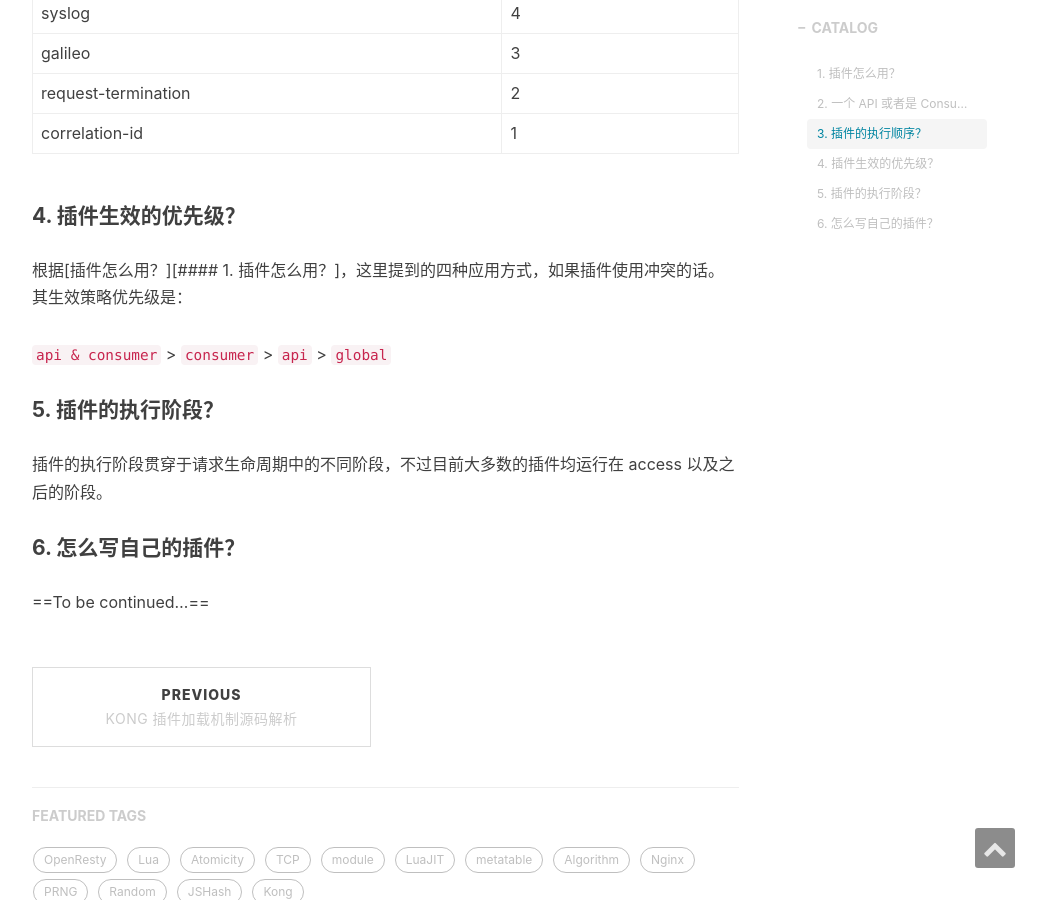
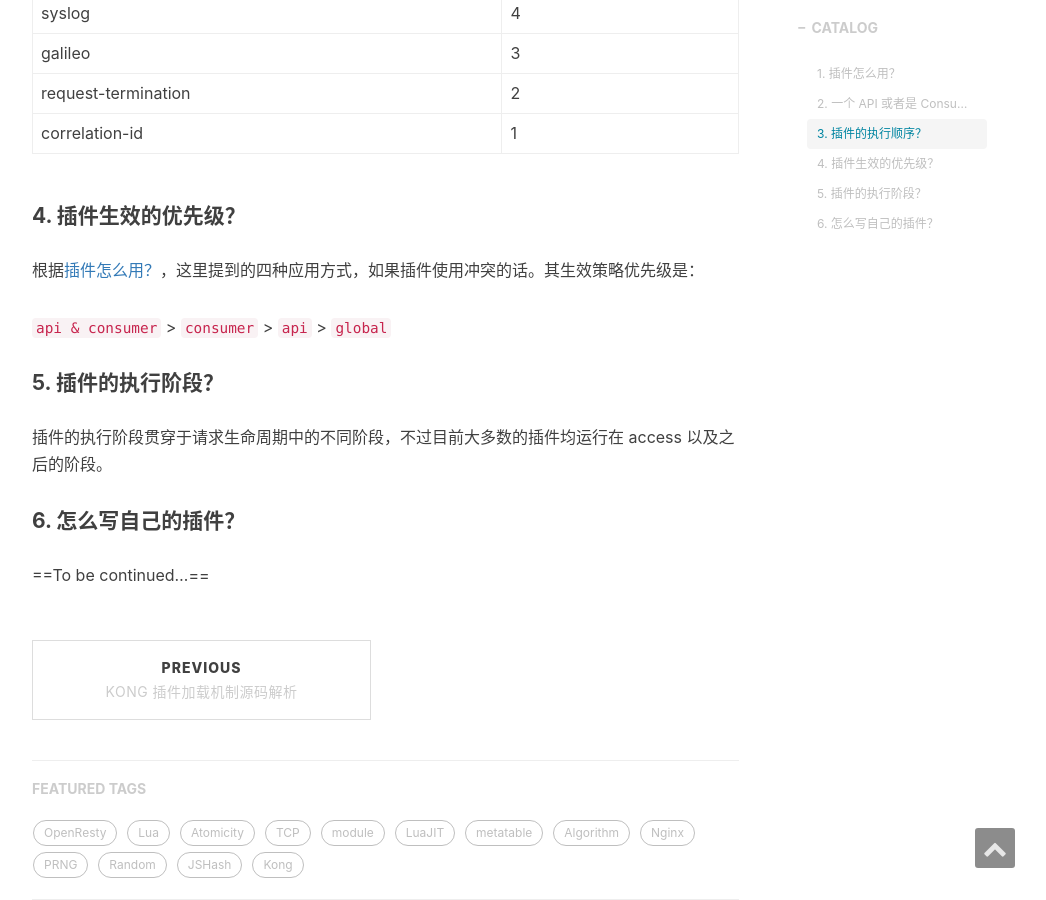
Before and after one commit to ms2008/ms2008.github.io, a Jekyll site: the page built from _posts/2018-05-22-kong-plugin-faq.md, in a window 1280 px wide and 900 px high, scrolled down 2248 px. Shown: the whole window, without its empty margins (233-1279 px from the left). Built offline with Jekyll 4.4.1, drawn with Linux system fonts in a browser that asks for light colours; nearby versions of some CDN libraries; comment, search, counter and statistics services are not loaded.

Commit message:
addressed the internal link issue

```diff
--- a/_posts/2018-05-22-kong-plugin-faq.md
+++ b/_posts/2018-05-22-kong-plugin-faq.md
@@ -62,7 +62,7 @@ correlation-id            | 1
 
 #### 4. 插件生效的优先级？
 
-根据[插件怎么用？][#### 1. 插件怎么用？]，这里提到的四种应用方式，如果插件使用冲突的话。其生效策略优先级是：
+根据[插件怎么用？](#1-插件怎么用)，这里提到的四种应用方式，如果插件使用冲突的话。其生效策略优先级是：
 
 `api & consumer` > `consumer` > `api` > `global`
 
```
